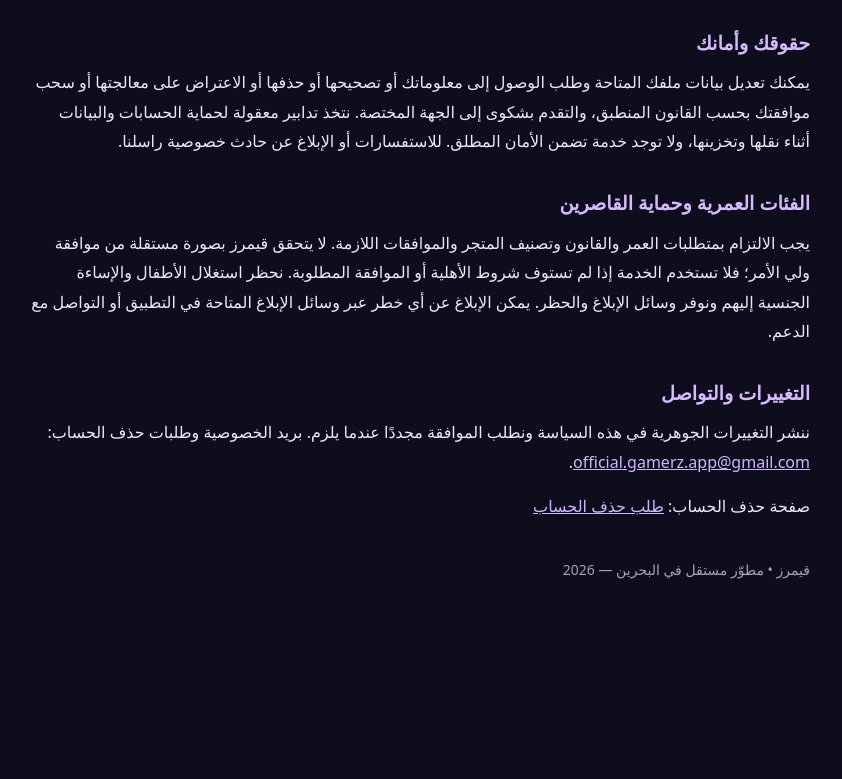
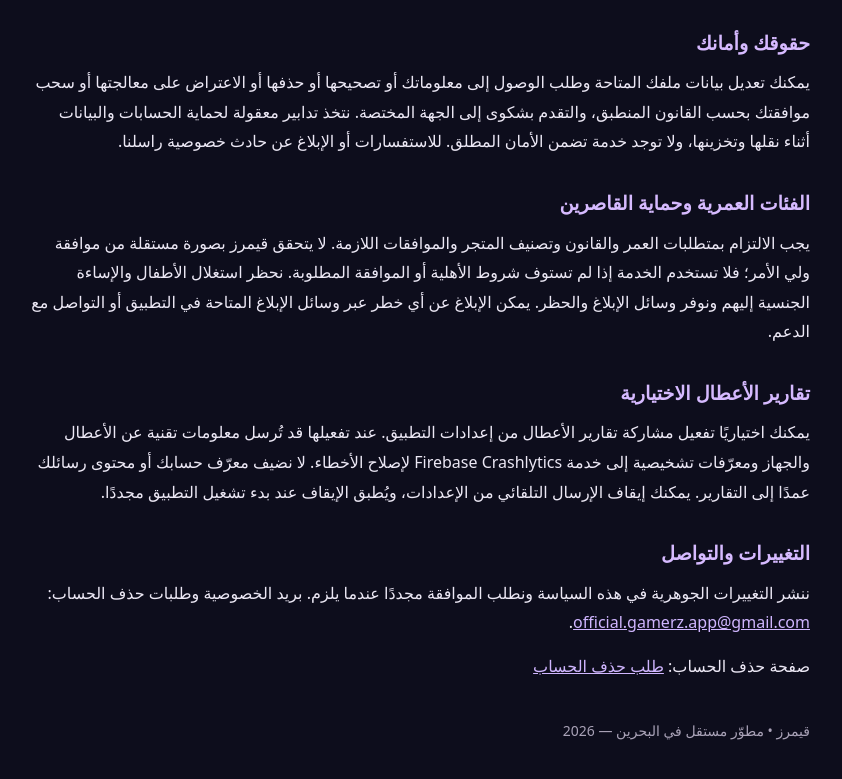
Before and after one commit to mustafaadrl93-ai/Official-Gamerz-Privacy, a plain HTML site: page privacy.html in a window 1280 px wide. Shown: the part 1881-2660 px from the top of the page, without its empty margins (220-1062 px from the left). Before the commit the page ends 2534 px from the top, so only its background shows below. Drawn offline with Linux system fonts and the light colour scheme.

Commit message:
Disclose optional crash diagnostics before app rollout

```diff
--- a/privacy.html
+++ b/privacy.html
@@ -8,4 +8,5 @@
 <section id="deletion"><h2>حذف الحساب والبيانات</h2><p>يمكن لصاحب الحساب، بما فيه الحساب الموقوف، طلب حذفه من داخل قيمرز أو من صفحة طلب الحذف خارج التطبيق أو عبر بريد الدعم. يشمل الطلب حساب الدخول والملف الشخصي والمحتوى والبيانات المرتبطة بك. في مسار الحذف المباشر تُزال رسائلك التي أرسلتها، ولا يلزم حذف رسائل كتبها الطرف الآخر؛ وقد تحتاج بيانات المحادثات المشتركة والإشعارات لدى الآخرين والصور القديمة وبعض السجلات المحمية إلى متابعة من الإدارة. نتعامل مع البيانات المتبقية وفق نطاق الطلب والقانون، ونقتصر في الاحتفاظ على ما يلزم لسبب مشروع ومحدد. لا يُعد إرسال الطلب وحده تأكيدًا لاكتماله. تواصل مع الدعم لمعرفة ما تبقى أو طلب تأكيد الحذف.</p></section>
 <section id="rights"><h2>حقوقك وأمانك</h2><p>يمكنك تعديل بيانات ملفك المتاحة وطلب الوصول إلى معلوماتك أو تصحيحها أو حذفها أو الاعتراض على معالجتها أو سحب موافقتك بحسب القانون المنطبق، والتقدم بشكوى إلى الجهة المختصة. نتخذ تدابير معقولة لحماية الحسابات والبيانات أثناء نقلها وتخزينها، ولا توجد خدمة تضمن الأمان المطلق. للاستفسارات أو الإبلاغ عن حادث خصوصية راسلنا.</p></section>
 <section id="children"><h2>الفئات العمرية وحماية القاصرين</h2><p>يجب الالتزام بمتطلبات العمر والقانون وتصنيف المتجر والموافقات اللازمة. لا يتحقق قيمرز بصورة مستقلة من موافقة ولي الأمر؛ فلا تستخدم الخدمة إذا لم تستوف شروط الأهلية أو الموافقة المطلوبة. نحظر استغلال الأطفال والإساءة الجنسية إليهم ونوفر وسائل الإبلاغ والحظر. يمكن الإبلاغ عن أي خطر عبر وسائل الإبلاغ المتاحة في التطبيق أو التواصل مع الدعم.</p></section>
+<section><h2>تقارير الأعطال الاختيارية</h2><p>يمكنك اختياريًا تفعيل مشاركة تقارير الأعطال من إعدادات التطبيق. عند تفعيلها قد تُرسل معلومات تقنية عن الأعطال والجهاز ومعرّفات تشخيصية إلى خدمة Firebase Crashlytics لإصلاح الأخطاء. لا نضيف معرّف حسابك أو محتوى رسائلك عمدًا إلى التقارير. يمكنك إيقاف الإرسال التلقائي من الإعدادات، ويُطبق الإيقاف عند بدء تشغيل التطبيق مجددًا.</p></section>
 <section id="contact"><h2>التغييرات والتواصل</h2><p>ننشر التغييرات الجوهرية في هذه السياسة ونطلب الموافقة مجددًا عندما يلزم. بريد الخصوصية وطلبات حذف الحساب: <a href="mailto:official.gamerz.app@gmail.com">official.gamerz.app@gmail.com</a>.</p><p>صفحة حذف الحساب: <a href="./delete-account.html">طلب حذف الحساب</a></p></section><footer>قيمرز • مطوّر مستقل في البحرين — 2026</footer></main></body></html>
```
Also changed, not shown: privacy-en.html (+1 -0 lines).
